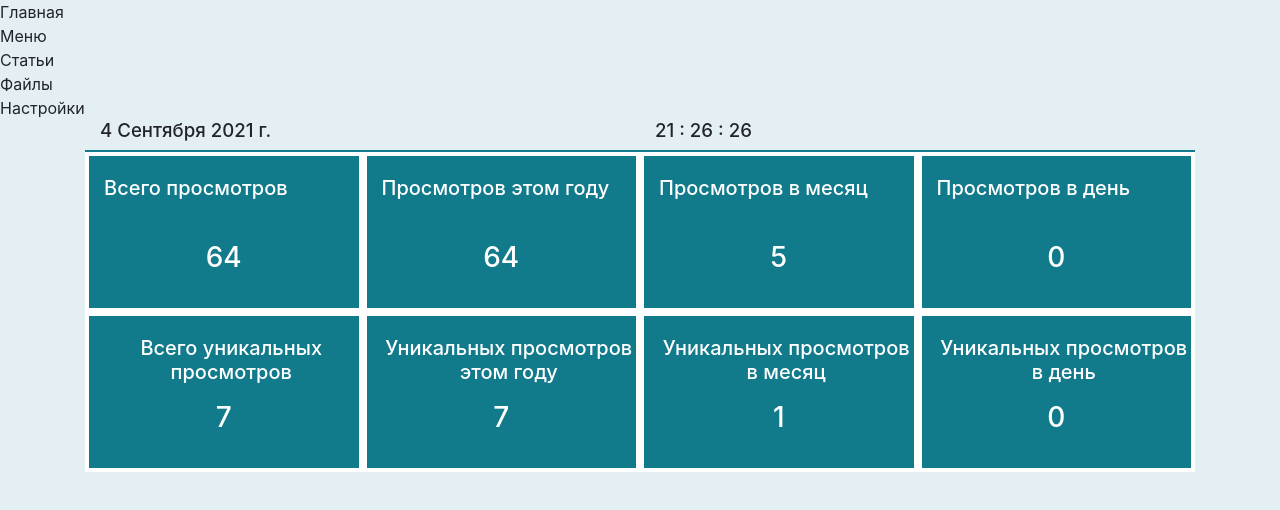
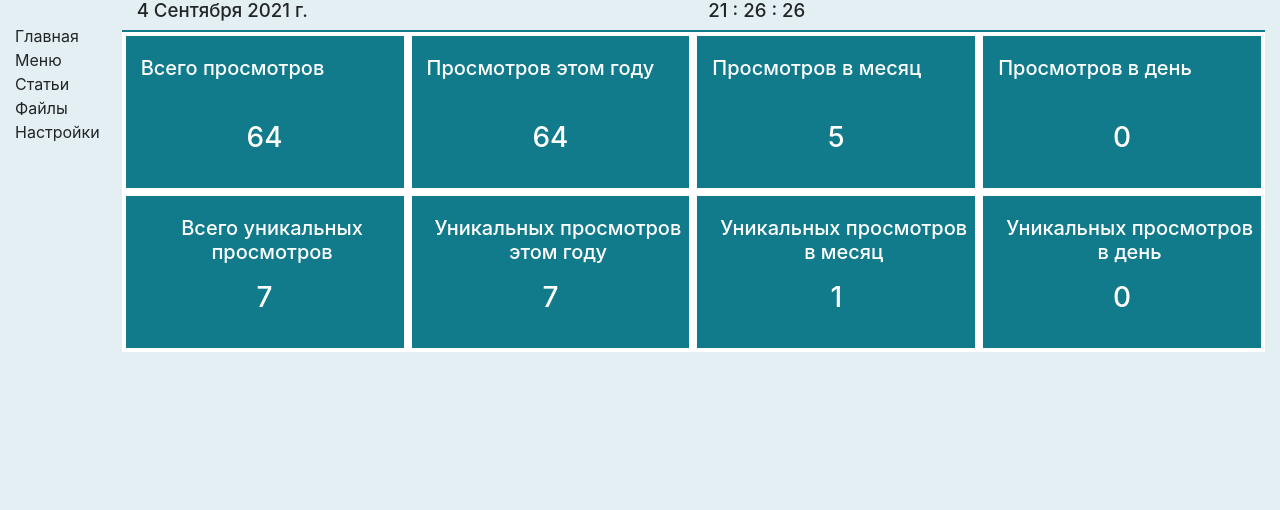
Before and after one commit to dimaarion/metrika, a React (Create React App) app: page / in a window 1280 px wide. Shown: the top 510 px of the page. Built offline with nearby package versions, Linux system fonts and the light colour scheme.

Commit message:
dimaarion/metrika.git

```diff
--- a/src/App.js
+++ b/src/App.js
@@ -57,7 +57,6 @@ function App() {
     <div className="container-fluid">
       <div className="row">
         <Menu menu={menu} />
-      </div>
         <Metrika
           mounth={mounth}
           d={d}
@@ -67,6 +66,7 @@ function App() {
           host={host}
         />
       </div>
+    </div>
   );
 }
 
--- a/src/Menu.js
+++ b/src/Menu.js
@@ -3,7 +3,7 @@ import "./css/bootstrap.css";
 
 export default function Menu(props) {
   return (
-    <div className="menu">
+    <div className="menu col-1 mt-4 boxes">
       {props.menu.map((x) => (
         <div key={x.id + x.alias}>{x.name}</div>
       ))}
--- a/src/Metrika.js
+++ b/src/Metrika.js
@@ -5,8 +5,7 @@ import "./css/bootstrap.css";
 import Host from "./Host";
 export default function Metrika(props) {
   return (
-    <Container className="metrika">
-      <Col></Col>
+    <Col className="metrika">
       <Col className="pageRow hostPage">
         <Row>
           <Col>
@@ -35,6 +34,6 @@ export default function Metrika(props) {
         .map((m, i) => (
           <HostPage key={m.name} metrika={m.content} />
         ))*/}
-    </Container>
+    </Col>
   );
 }
```
Lines whose indentation alone changed are shown as unchanged.
